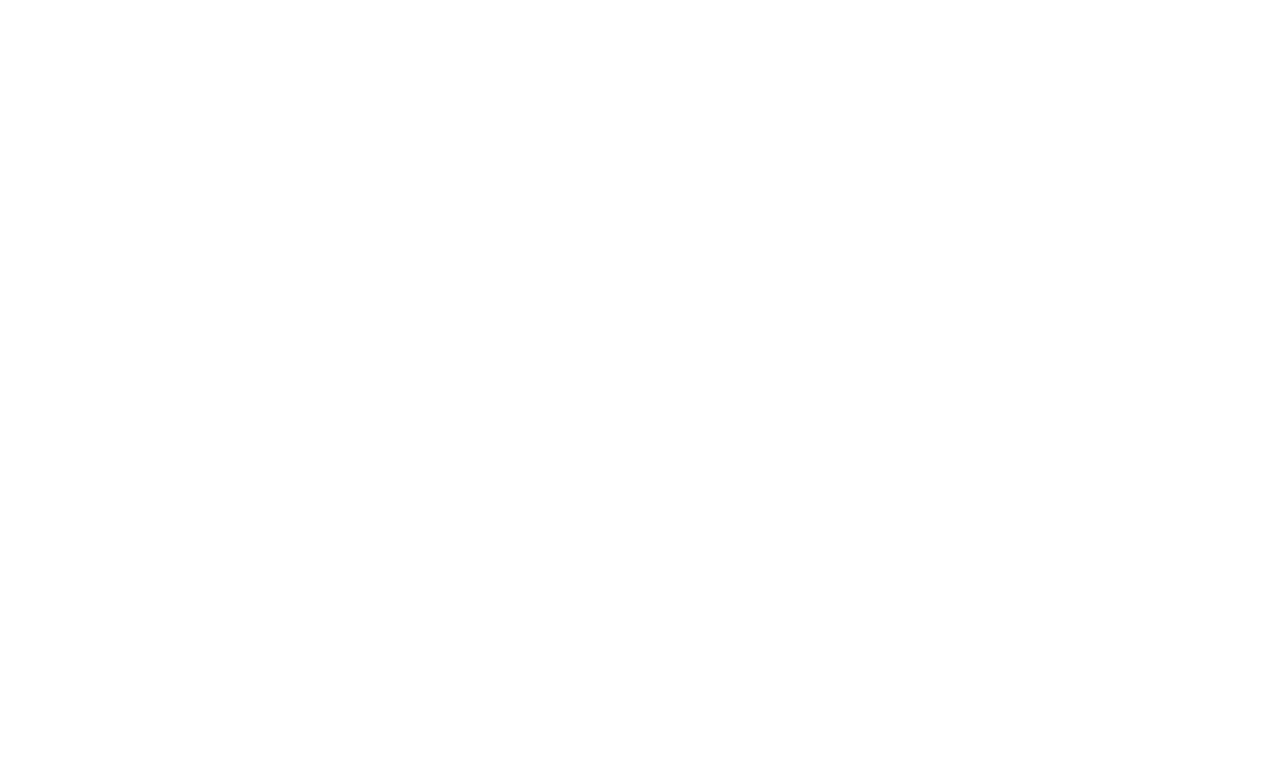
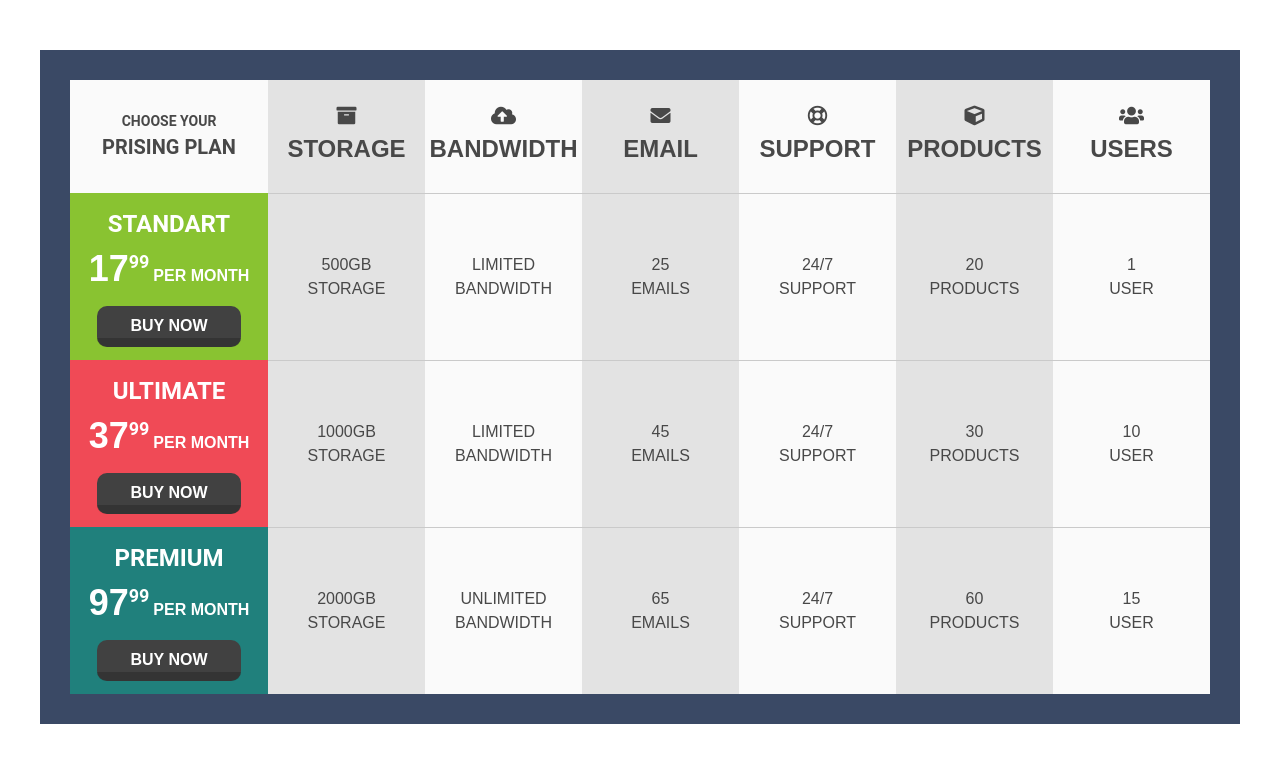
Before and after one commit to KananValizada/Iba-Fe2-HomeTask1, a plain HTML site: page HomeTask-5/index-2.html in a window 1280 px wide. Drawn offline with Linux system fonts and the light colour scheme.

Commit message:
HomeTask-5 Done

```diff
--- /dev/null
+++ b/HomeTask-5/css/style2.css
@@ -0,0 +1,118 @@
+@font-face{
+    font-family: 'Arimo-woff';
+    src:url(../fonts/arimo.woff)
+}
+@font-face{
+    font-family: 'Arimo-tff';
+    src:url(../fonts/arimo.tff)
+}
+@font-face{
+    font-family: 'Arimo-svg';
+    src:url(../fonts/arimo.svg)
+}
+
+table{
+    border: 30px solid #3a4965;
+text-align: center;
+ text-transform: uppercase;
+ margin:0 auto;
+ background-color: #fafafa;
+ color:#484848;
+ margin-top:50px
+}
+
+td{
+    width: 157px;
+    height: 112px;
+    border-top: 1px solid #cacaca;
+    font-size: 16px;
+    line-height: 1.5;
+    font-family: 'Arimo','Arimo-woff','Arimo-ttf','Arimo-svg',Courier, sans-serif;
+}
+td:nth-child(even){
+    background-color: #e3e3e3;
+}
+th{
+    width:198px ;
+    height: 167px;
+    color: white ;
+    line-height: 1.5;
+
+}
+.plan{
+    height: 113px;
+    color: #484848;
+    font-weight: 700;
+}
+.plan p{
+    font-size: 14px;
+}
+.plan h2{
+    font-size: 20px;
+}
+.plan ~ td {
+    font-weight: 700 ;
+    font-size: 24px;;
+}
+.btn{
+    display: inline-block;
+    width: 144px;
+    height: 41px;
+    line-height: 2.5;
+    text-decoration: none;
+    color:white;
+    background-color: #414141;
+    border-radius: 10px;
+    font-weight: 700;
+    position: relative;
+    margin-top: 10px;
+    transition:transform 0.3s;
+    font-family: 'Arimo','Arimo-woff','Arimo-ttf','Arimo-svg',Courier, sans-serif;
+}
+.btn::after{
+    content: '';
+    position: absolute;
+    height: 9px;
+    width: 144px;
+    left: 0;
+    bottom: 0;
+    border-radius: 0 0 10px 10px;
+    background-color: rgba(0, 0, 0, 0.2);
+}
+.btn:hover{
+    transform: scale(1.15);
+
+}
+.fas,.far{
+display: block;
+margin-bottom: 5px;
+font-size: 20px;
+}
+.standart {
+    background-color: #89c331;
+}
+.method{
+    font-size:24px ;
+    font-weight: 700;
+}
+.prise{
+    display: inline-block ;
+    font-size: 36px;
+    font-weight: 700;
+    font-family: 'Arimo','Arimo-woff','Arimo-ttf','Arimo-svg',Courier, sans-serif;
+}
+.prise sup {
+    font-size: 18px;
+
+}
+.time {
+    display: inline-block;
+    font-weight: 700;
+    font-family: 'Arimo','Arimo-woff','Arimo-ttf','Arimo-svg',Courier, sans-serif;
+}
+.ultimate {
+    background-color: #f04a56;
+}
+.premium {
+    background-color: #20807c;
+}
--- a/HomeTask-5/index-2.html
+++ b/HomeTask-5/index-2.html
@@ -5,8 +5,90 @@
     <meta name="viewport" content="width=device-width, initial-scale=1.0">
     <meta http-equiv="X-UA-Compatible" content="ie=edge">
     <title>Prising Table 2</title>
+    <link rel="stylesheet" href="css/reset.css">
+    <link
+    rel="stylesheet"
+    href="https://use.fontawesome.com/releases/v5.6.3/css/all.css"
+    integrity="sha384-UHRtZLI+pbxtHCWp1t77Bi1L4ZtiqrqD80Kn4Z8NTSRyMA2Fd33n5dQ8lWUE00s/"
+    crossorigin="anonymous"
+  />
+<link rel="stylesheet" href="css/style2.css">
 </head>
 <body>
+    <table>
+        <tr>
+            <th class="plan">
+                    <p>CHOOSE YOUR</p>
+                    <h2>PRISING PLAN</h2>
+            </th>
+            <td><i class="fas fa-archive"></i> Storage </td>
+            <td><i class="fas fa-cloud-upload-alt"></i> Bandwidth </td>
+            <td><i class="fas fa-envelope"></i> Email</td>
+            <td><i class="far fa-life-ring"></i> Support</td>
+            <td><i class="fas fa-cube"></i> products</td>
+            <td><i class="fas fa-users"></i> users</td>
+        </tr>
+        <tr>
+            <th class="standart">
+                <p class="method">STANDART</p>
+                <p class="prise">17<sup>99</sup></p>
+                <h4 class="time">per month</h4>
+                <a class="btn black" href="#">BUY NOW</a>
+            </th>
+            <td>500GB<br>
+                    storage</td>
+            <td>limited<br>
+                    Bandwidth</td>
+            <td>25<br>
+                    emails</td>
+            <td>24/7<br>
+                    support</td>
+            <td>20<br>
+                    products</td>
+            <td>1<br>
+                    user</td>
+        </tr>
+        <tr>
+            <th class="ultimate">
+                    <p class="method">ultimate</p>
+                    <p class="prise">37<sup>99</sup></p>
+                    <h4 class="time">per month</h4>
+                    <a class="btn black" href="#">BUY NOW</a>
+            </th>
+            <td>1000GB<br>
+                storage</td>
+        <td>limited<br>
+                Bandwidth</td>
+        <td>45<br>
+                emails</td>
+        <td>24/7<br>
+                support</td>
+        <td>30<br>
+                products</td>
+        <td>10<br>
+                user</td>
+        </tr>
+        <tr>
+            <th class="premium">
+                    <p class="method">premium</p>
+                    <p class="prise">97<sup>99</sup></p>
+                    <h4 class="time">per month</h4>
+                    <a class="btn black" href="#">BUY NOW</a>
+            </th>
+            <td>2000GB<br>
+                storage</td>
+        <td>unlimited<br>
+                Bandwidth</td>
+        <td>65<br>
+                emails</td>
+        <td>24/7<br>
+                support</td>
+        <td>60<br>
+                products</td>
+        <td>15<br>
+                user</td>
+        </tr>
+    </table>
 
 </body>
 </html>
```
